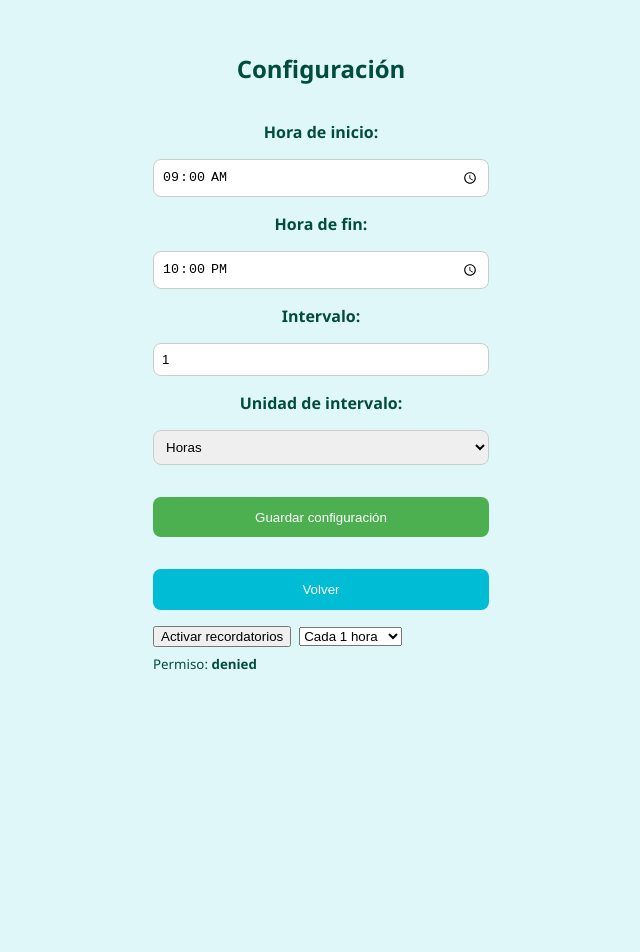
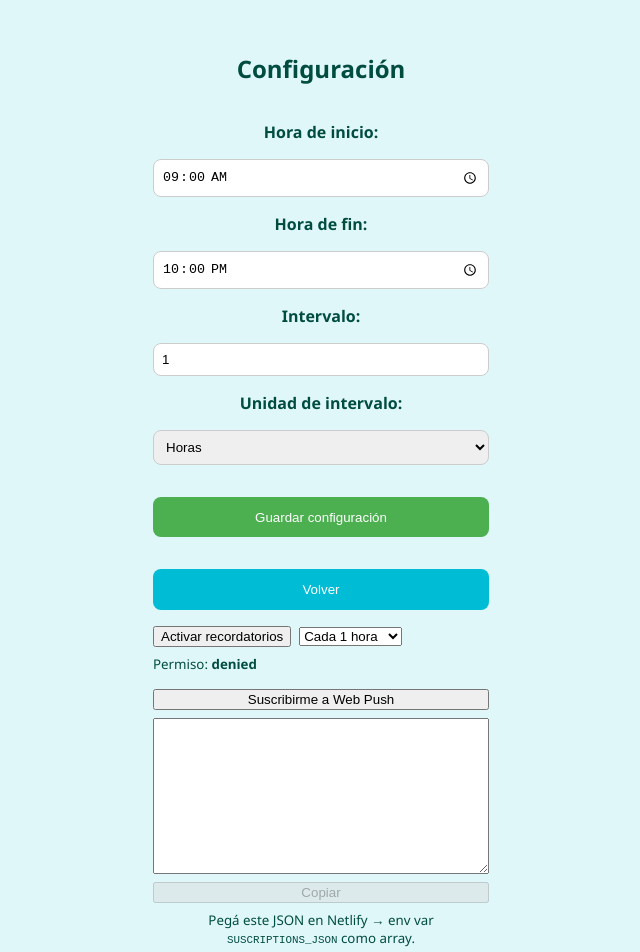
Before and after one commit to juaniscarafia/aguita, a React (Vite) app: page /config in a window 1280 px wide. Shown: the top 952 px of the page, without its empty margins (319-959 px from the left). Before the commit the page ends 800 px from the top, so only its background shows below. Built offline with nearby package versions, Linux system fonts and the light colour scheme.

Commit message:
fix: integrar hook controlado + store en WaterTracker y Settings

```diff
--- /dev/null
+++ b/src/components/PushSetup.tsx
@@ -0,0 +1,22 @@
+import { useState } from "react";
+import { ensurePushSubscription } from "../push/subscribe";
+
+export default function PushSetup() {
+  const [subJson, setSubJson] = useState("");
+  const subscribe = async () => {
+    const key = import.meta.env.VITE_VAPID_PUBLIC_KEY as string;
+    if (!key) return alert("Falta VITE_VAPID_PUBLIC_KEY");
+    const sub = await ensurePushSubscription(key);
+    setSubJson(JSON.stringify(sub, null, 2));
+  };
+  return (
+    <div style={{display:'grid',gap:8}}>
+      <button onClick={subscribe}>Suscribirme a Web Push</button>
+      <textarea rows={10} value={subJson} readOnly style={{fontFamily:'monospace'}} />
+      <button onClick={async()=>{await navigator.clipboard.writeText(subJson); alert('Copiado')}} disabled={!subJson}>
+        Copiar
+      </button>
+      <small>Pegá este JSON en Netlify → env var <code>SUSCRIPTIONS_JSON</code> como array.</small>
+    </div>
+  );
+}
--- a/src/pages/SettingsPage.tsx
+++ b/src/pages/SettingsPage.tsx
@@ -4,6 +4,7 @@ import { toast } from "react-toastify";
 import { useNavigate } from "react-router-dom";
 import NotificationControls from "../components/NotificationControls";
 import { useNotificationsStore } from "../store/notificationsStore";
+import PushSetup from "../components/PushSetup";
 
 const Page = styled.div`
   display: flex;
@@ -123,6 +124,7 @@ const SettingsPage = () => {
       <Button onClick={() => navigate("/")}>Volver</Button>
 
       <NotificationControls />
+      <PushSetup />
     </Page>
   );
 };
```
